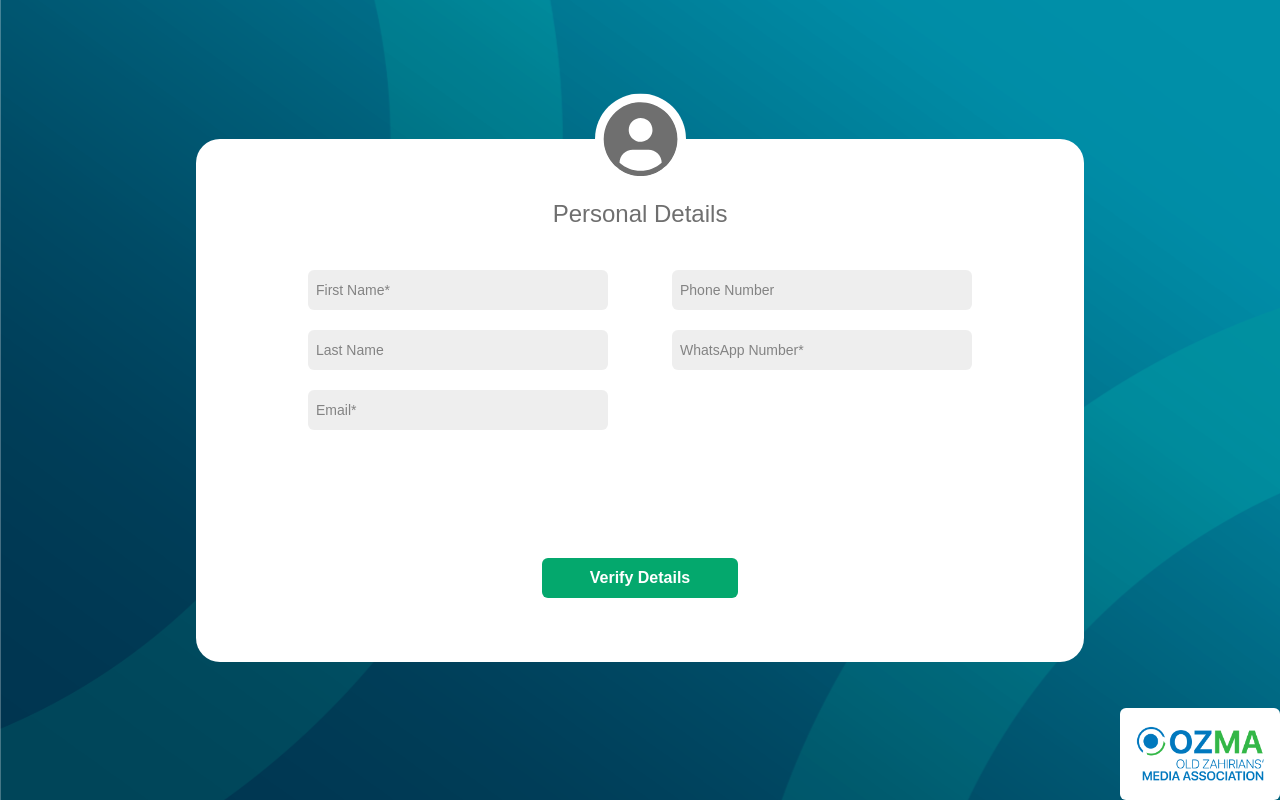
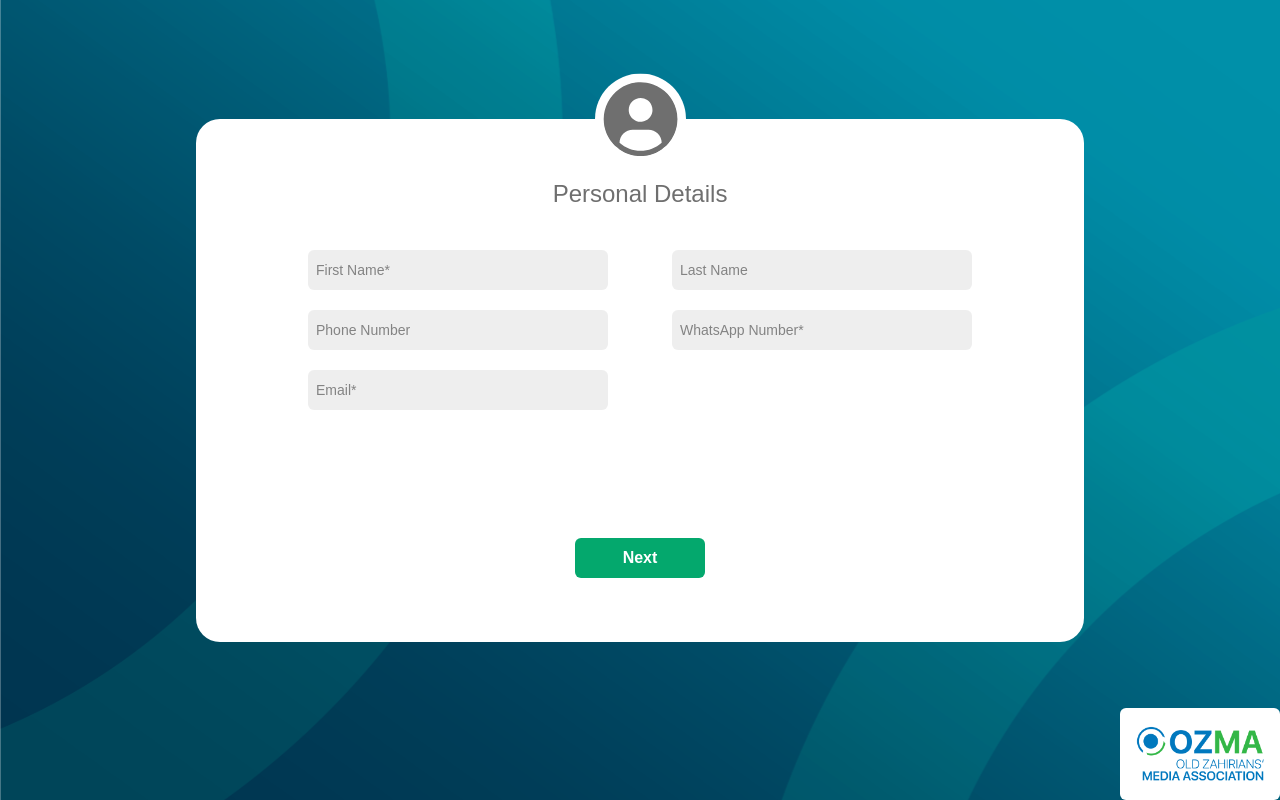
Before and after one commit to FasalMohammadh/Ozma_frontend_js, a React (Create React App) app: page / in a window 1280 px wide. Both pictures are taken after a click on the button "Get Start". Built offline with nearby package versions, Linux system fonts and the light colour scheme.

Commit message:
ui issues fix

```diff
--- a/src/Components/Layouts/MainLayout.jsx
+++ b/src/Components/Layouts/MainLayout.jsx
@@ -5,14 +5,14 @@ import LogoImage from './../../Assets/Images/Logo.png';
 
 const MainLayout = ({ children }) => (
   <div
-    className='flex min-h-screen w-full items-center justify-center bg-cover bg-no-repeat'
+    className='flex min-h-screen w-full items-center justify-center bg-cover bg-no-repeat pb-10'
     style={{ backgroundImage: `url('${BackgroundImage}')` }}
   >
     {children}
     <img
       src={`${LogoImage}`}
       alt='Logo'
-      className='fixed bottom-0 right-0 w-40 rounded-md bg-white p-4'
+      className='fixed bottom-0 right-0 w-24 lg:w-40 rounded-md bg-white p-4'
     />
   </div>
 );
--- a/src/Page/AccountDetails/Components/FileInput.jsx
+++ b/src/Page/AccountDetails/Components/FileInput.jsx
@@ -14,9 +14,9 @@ const FileInput = React.forwardRef(({ placeholder, ...props }, ref) => {
           accept='.png,.jpeg,.jpg'
           {...props}
           onChange={event => {
-            if (event.target.files?.length) {
+            if (event.target.files?.length)
               setImage(URL.createObjectURL(event.target.files[0]));
-            }
+            else setImage(null);
             props.onChange?.(event);
           }}
         />
--- a/src/Page/AccountDetails/index.jsx
+++ b/src/Page/AccountDetails/index.jsx
@@ -8,6 +8,8 @@ import { zodResolver } from '@hookform/resolvers/zod';
 import { ToastContainer, toast } from 'react-toastify';
 
 import { z } from 'zod';
+
+import InfoIcon from './../../Assets/Icons/Info.png';
 
 import Button from './../../Components/Button';
 
@@ -91,7 +93,7 @@ function AccountDetails() {
     <>
       <form
         onSubmit={handleSubmit(onSubmit)}
-        className='sm-my-0 mx-4 my-12 w-full rounded-3xl bg-white p-6 text-center sm:mx-0 sm:w-[unset] sm:pt-5 sm:pb-12 md:p-16 md:pt-5 md:pb-12 lg:p-28 lg:pb-20 lg:pt-7'
+        className='max-h-[500px] sm:max-h-none overflow-auto sm-my-0 mx-4 my-12 w-full rounded-3xl bg-white p-6 text-center sm:mx-0 sm:w-[unset] sm:pt-5 sm:pb-12 md:p-16 md:pt-5 md:pb-12 lg:p-28 lg:pb-20 lg:pt-7'
       >
         <h1 className='font-poppins text-2xl font-medium uppercase'>
           Account Details
@@ -228,6 +230,15 @@ function AccountDetails() {
               placeholder='Signature File Upload'
               {...register('signatureFile')}
             />
+
+            <div className='gap-2 flex items-center mt-4 text-center'>
+              <img src={InfoIcon} alt='Information Icon' width={30} />
+              <p className='text-xs text-slate-500'>
+                Please use white paper and sign your signature clearly and
+                upload.
+              </p>
+            </div>
+
             <span className='pl-3 text-sm text-red-500'>
               {errors.signatureFile?.message}
             </span>
--- a/src/Page/MembershipCard/index.jsx
+++ b/src/Page/MembershipCard/index.jsx
@@ -19,6 +19,7 @@ function MembershipCard() {
     .padStart(2, '0')}.${date.getDay().toString().padStart(2, '0')}`;
 
   return (
+    <div className='pb-24'>
       <div className='mt-10 md:mt-20 self-start'>
         <h1 className='p-2 sm:p-0 text-center font-mont text-3xl font-semibold text-white'>
           Thanks for registration!
@@ -44,7 +45,8 @@ function MembershipCard() {
                   </p>
                   <p className='font-poppins text-xs'>ID:</p>
                   <p className='font-poppins text-xs font-semibold'>
-                  {store.userId}
+                    OZMA
+                    {''.padStart(store.userId.slice('OZMA'.length).length, '*')}
                   </p>
                 </div>
               </div>
@@ -132,6 +134,7 @@ function MembershipCard() {
           </div>
         </div>
       </div>
+    </div>
   );
 }
 
--- a/src/Page/PersonalDetails/index.jsx
+++ b/src/Page/PersonalDetails/index.jsx
@@ -82,6 +82,19 @@ const PersonalDetails = () => {
           />
           <span className='ml-2 text-sm text-red-500 '>{errors.firstName}</span>
         </div>
+
+        <div>
+          <input
+            type='text'
+            placeholder='Last Name'
+            autoComplete='family-name'
+            className='w-full rounded-md bg-custom-input-bg p-2 font-poppins placeholder:font-poppins placeholder:text-sm placeholder:text-custom-input-placeholder'
+            name='lastName'
+            onChange={handleChange}
+          />
+          <span className='ml-2 text-sm text-red-500 '>{errors.lastName}</span>
+        </div>
+
         <div>
           <input
             type='text'
@@ -95,17 +108,7 @@ const PersonalDetails = () => {
             {errors.phoneNumber}
           </span>
         </div>
-        <div>
-          <input
-            type='text'
-            placeholder='Last Name'
-            autoComplete='family-name'
-            className='w-full rounded-md bg-custom-input-bg p-2 font-poppins placeholder:font-poppins placeholder:text-sm placeholder:text-custom-input-placeholder'
-            name='lastName'
-            onChange={handleChange}
-          />
-          <span className='ml-2 text-sm text-red-500 '>{errors.lastName}</span>
-        </div>
+
         <div>
           <input
             type='text'
@@ -135,7 +138,7 @@ const PersonalDetails = () => {
         type='submit'
         className='rounded-md bg-custom-accent-color-3 px-12 py-2 font-poppins font-semibold text-white disabled:bg-opacity-50'
       >
-        Verify Details
+        Next
       </Button>
     </form>
   );
```
Also changed, not shown: src/Assets/Icons/Info.png (added), 12 other files (tests, documents, lock files or other folders). Lines whose indentation alone changed are shown as unchanged.
